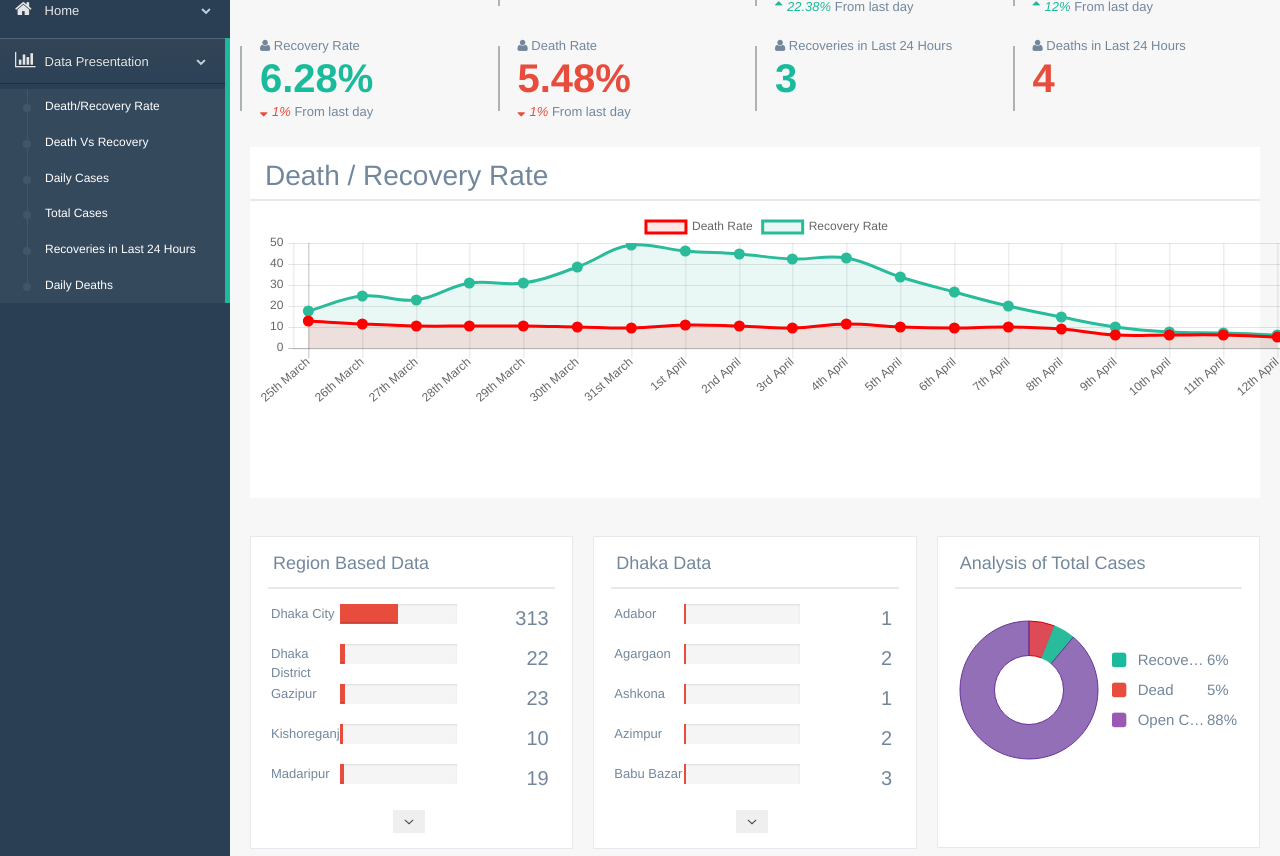
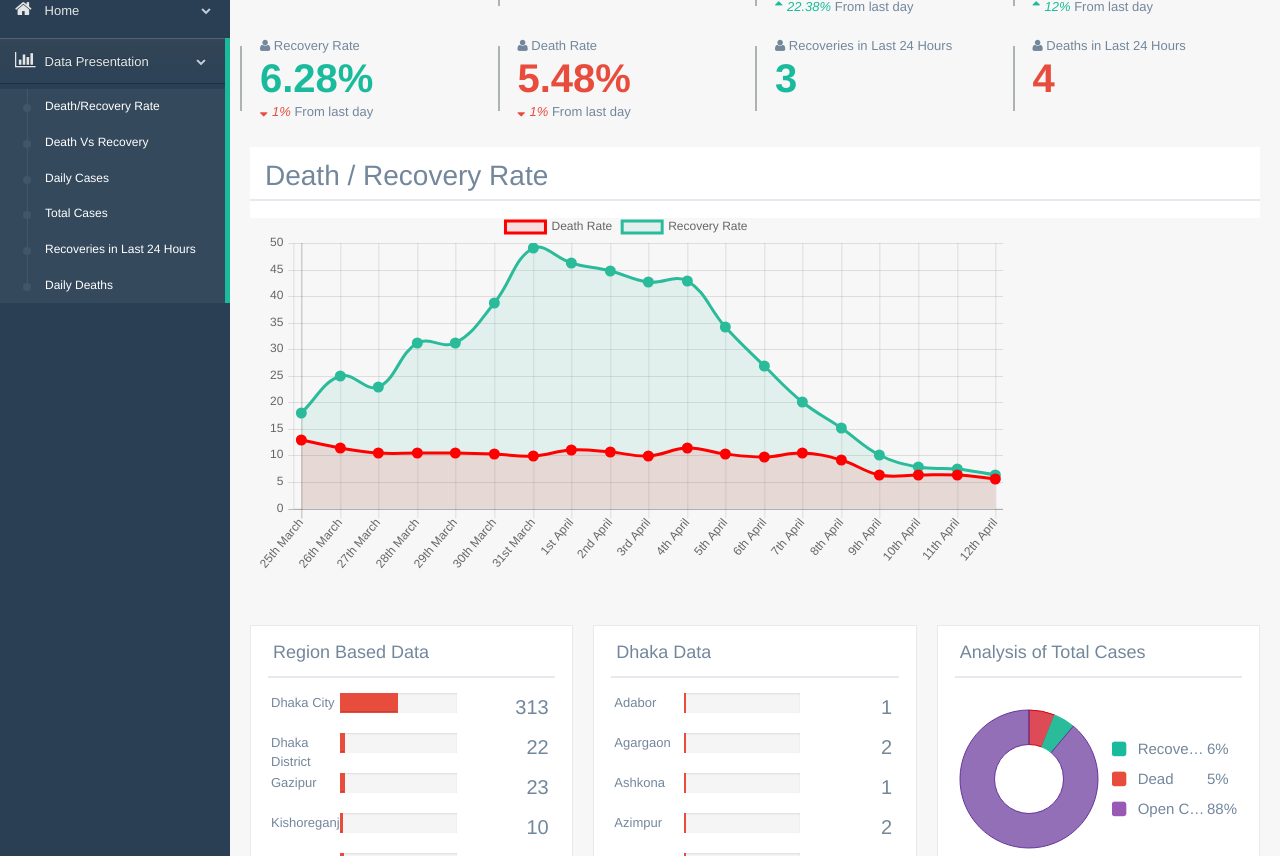
Before and after one commit to abrarhasinkml/COVID-19BD, a PHP site: page / in a window 1280 px wide. Shown: the part 99-955 px from the top of the page. Run offline with PHP 8.4, Linux system fonts and the light colour scheme; data comes from the database, SQL or seed files in the repository.

Commit message:
Fixed chart responsiveness

```diff
--- a/web-interface/index.php
+++ b/web-interface/index.php
@@ -167,6 +167,9 @@
             background-color:#fff;
             -webkit-box-shadow: inset 0 0 6px rgba(90,90,90,0.7);
         }
+        #myChart{
+          responsive: True;
+        }
 
     </style>
 
@@ -285,16 +288,11 @@
                       </div>
 
                       <div class="col-md-9 col-sm-9 ">
-                        <div id="chart" class="demo-placeholder">
-                          <div class="wrapper">
-                            <div class="chart-container" style="position: relative; height:20vh; width:80vw">
-                              <canvas id="myChart" width="400px" height="80%"></canvas>
-                            </div>
-                          </div>
-                        </div>
+                      <canvas id="myChart" height="fit-content" width="fit-content"></canvas>
+                      <div class="clearfix"></div>
                       </div>
 
-                      <div class="clearfix"></div>
+
                     </div>
           </div>
         </div>
```
